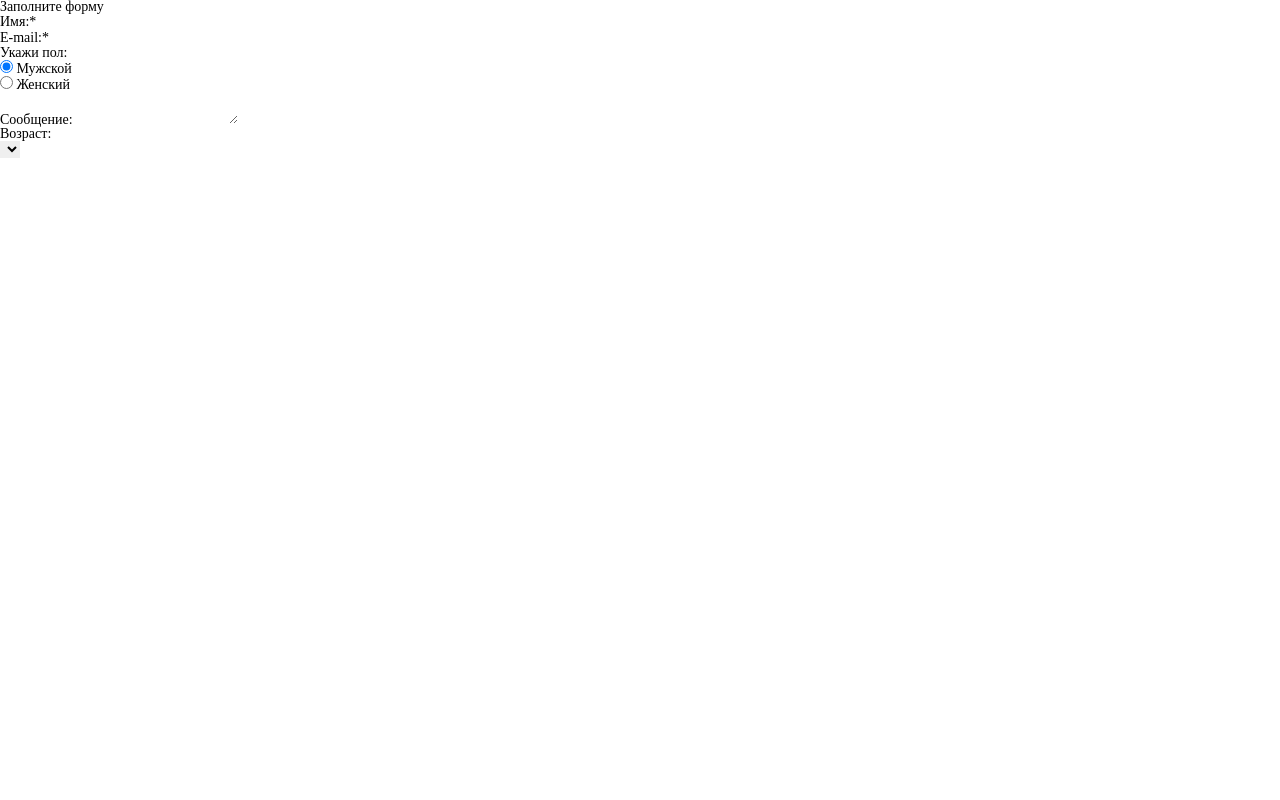
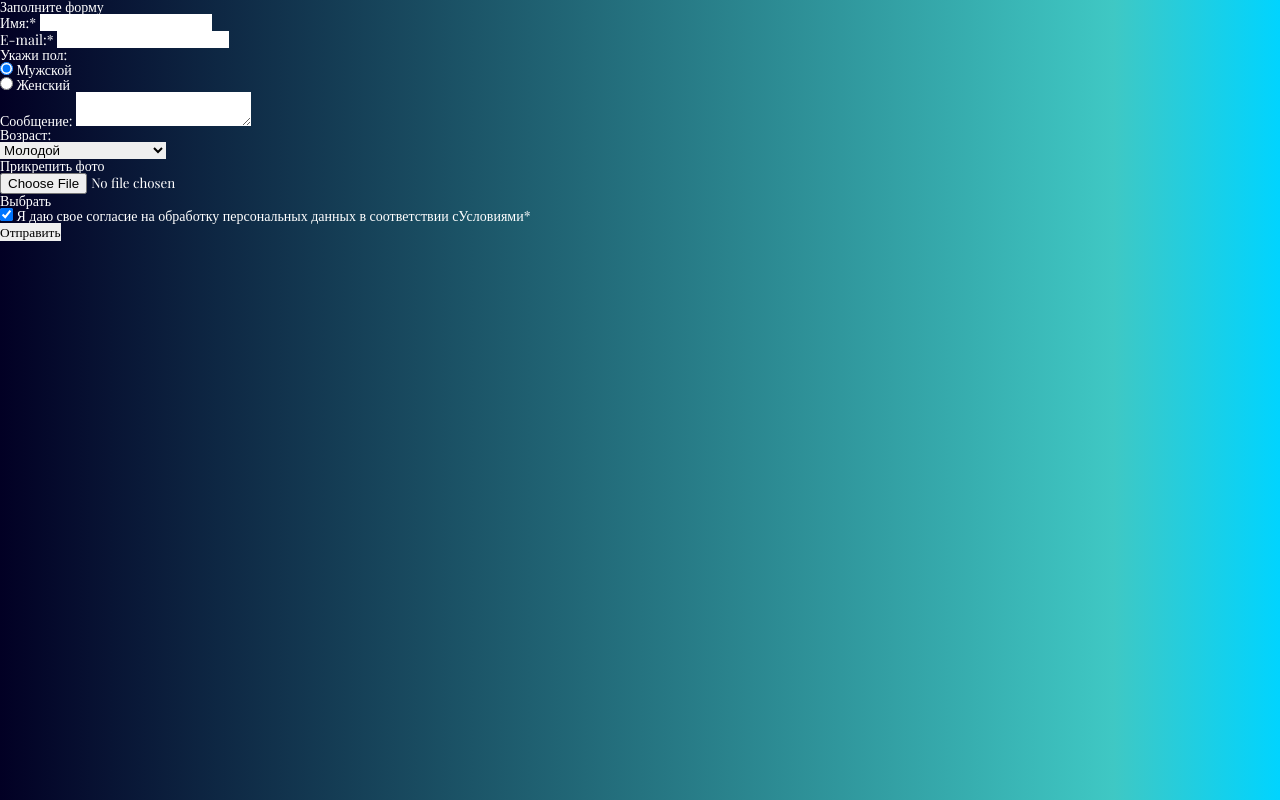
Before and after one commit to Sergeew-K-V/FormForSending, a plain HTML site: page index.html in a window 1280 px wide. Drawn offline with nearby package versions, Linux system fonts and the light colour scheme; a web font is replaced by a local one.

Commit message:
next - add styles

```diff
--- a/index.html
+++ b/index.html
@@ -7,6 +7,9 @@
       <meta name="viewport" content="width=device-width, initial-scale=1.0" />
       <title>Form</title>
    </head>
+
+   <!-- https://www.youtube.com/watch?v=PqTrhfjLQBI -->
+
    <body>
       <div class="wrapper">
          <div class="form">
@@ -21,7 +24,7 @@
                <input type="text" id="formEmail" name="name" class="form__input" />
             </div>
             <div class="form__item">
-               <div class="form__title">Укажи пол:</div>
+               <div class="form__label">Укажи пол:</div>
                <div class="options">
                   <div class="options__item">
                      <input
@@ -51,14 +54,50 @@
                <textarea name="message" id="formMessage" class="form__input"></textarea>
             </div>
             <div class="form__item">
-               <div class="form__title">Возраст:</div>
+               <div class="form__label">Возраст:</div>
                <select name="age" class="select">
-                  <option value="18-25"></option>
-                  <option value="25-45"></option>
-                  <option value="45+"></option>
+                  <option value="18-25">Молодой</option>
+                  <option value="25-45">Средних лет</option>
+                  <option value="45+">Чуть выше средних лет</option>
                </select>
             </div>
+            <div class="form__item">
+               <div class="form__label">Прикрепить фото</div>
+               <div class="file">
+                  <div class="file__item">
+                     <input
+                        id="formImage"
+                        type="file"
+                        accept=".jpg, .png, .gif"
+                        name="image"
+                        class="file__input"
+                     />
+                     <div class="file__button">Выбрать</div>
+                  </div>
+                  <div class="file__preview"></div>
+               </div>
+            </div>
+            <div class="form__item">
+               <div class="checkbox">
+                  <input
+                     type="checkbox"
+                     name="agreement"
+                     id="formAgreement"
+                     class="checkbox__input"
+                     checked
+                  />
+                  <label for="formAgreement" class="checkbox__label"
+                     ><span
+                        >Я даю свое согласие на обработку персональных данных в соответствии с<a
+                           >Условиями*</a
+                        ></span
+                     ></label
+                  >
+               </div>
+            </div>
+            <button class="form__button" type="submit">Отправить</button>
          </div>
       </div>
+      <script src="/scripts/app.js"></script>
    </body>
 </html>
--- a/scss/style.scss
+++ b/scss/style.scss
@@ -1 +1,69 @@
 @import 'nullstyle.scss';
+@import url('https://fonts.googleapis.com/css2?family=Playfair+Display:ital,wght@0,400;0,700;0,900;1,400;1,700;1,900&display=swap');
+body {
+   height: 100%;
+   line-height: 1;
+   font-size: 14px;
+   background: rgb(2, 0, 36);
+   background: linear-gradient(
+      90deg,
+      rgba(2, 0, 36, 1) 0%,
+      rgba(63, 200, 196, 1) 87%,
+      rgba(0, 212, 255, 1) 100%
+   );
+   color: white;
+   font-family: 'Playfair Display', serif;
+}
+.wrapper {
+}
+.form {
+   &__body {
+   }
+
+   &__title {
+   }
+
+   &__item {
+   }
+
+   &__label {
+   }
+
+   &__input {
+   }
+
+   &__button {
+   }
+}
+.options {
+   &__item {
+   }
+
+   &__input {
+   }
+
+   &__label {
+   }
+}
+.select {
+}
+.file {
+   &__item {
+   }
+
+   &__input {
+   }
+
+   &__button {
+   }
+
+   &__preview {
+   }
+}
+.checkbox {
+   &__input {
+   }
+
+   &__label {
+   }
+}
```
Also changed, not shown: css/style.css, scripts/app.js (added).
